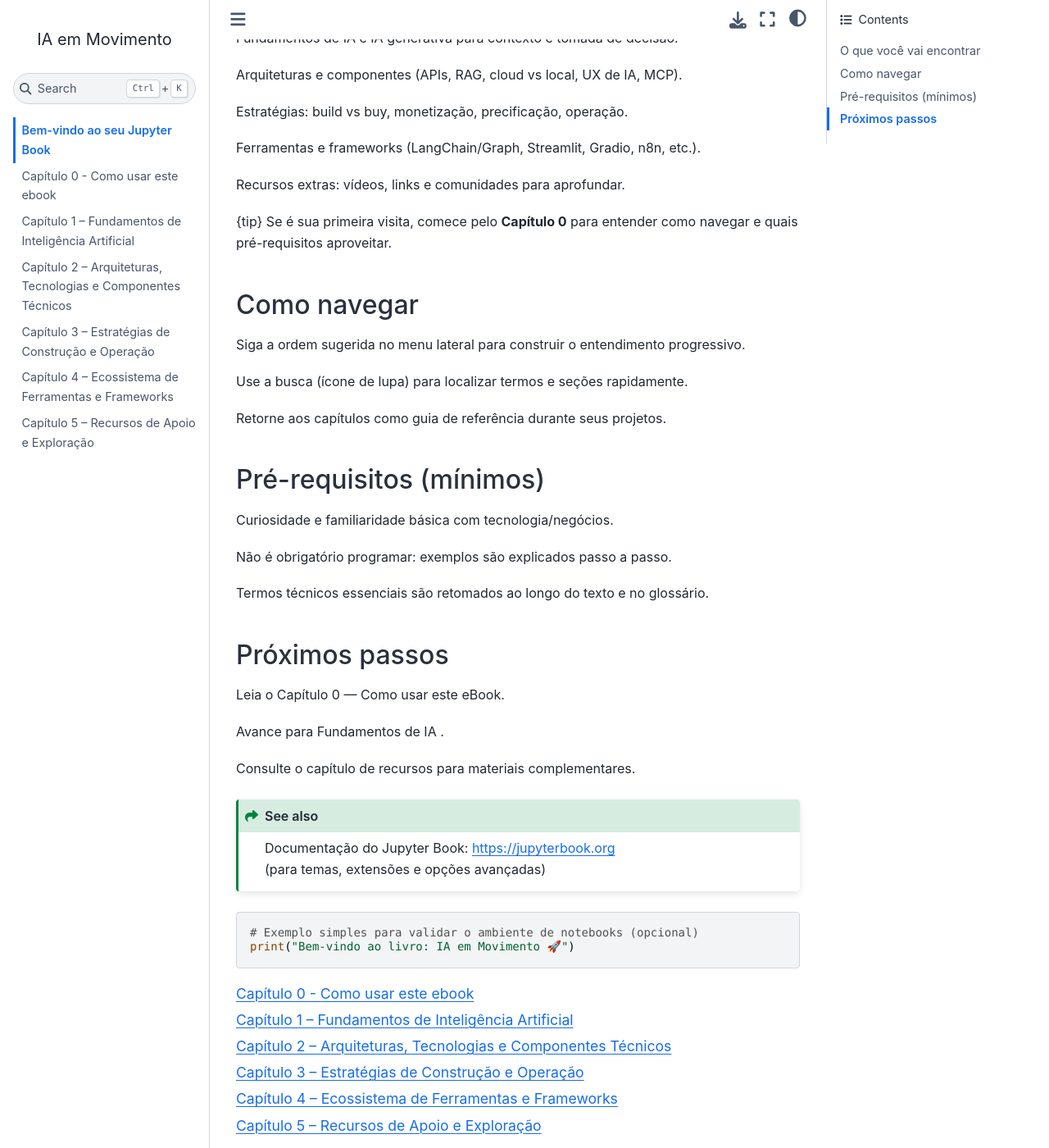
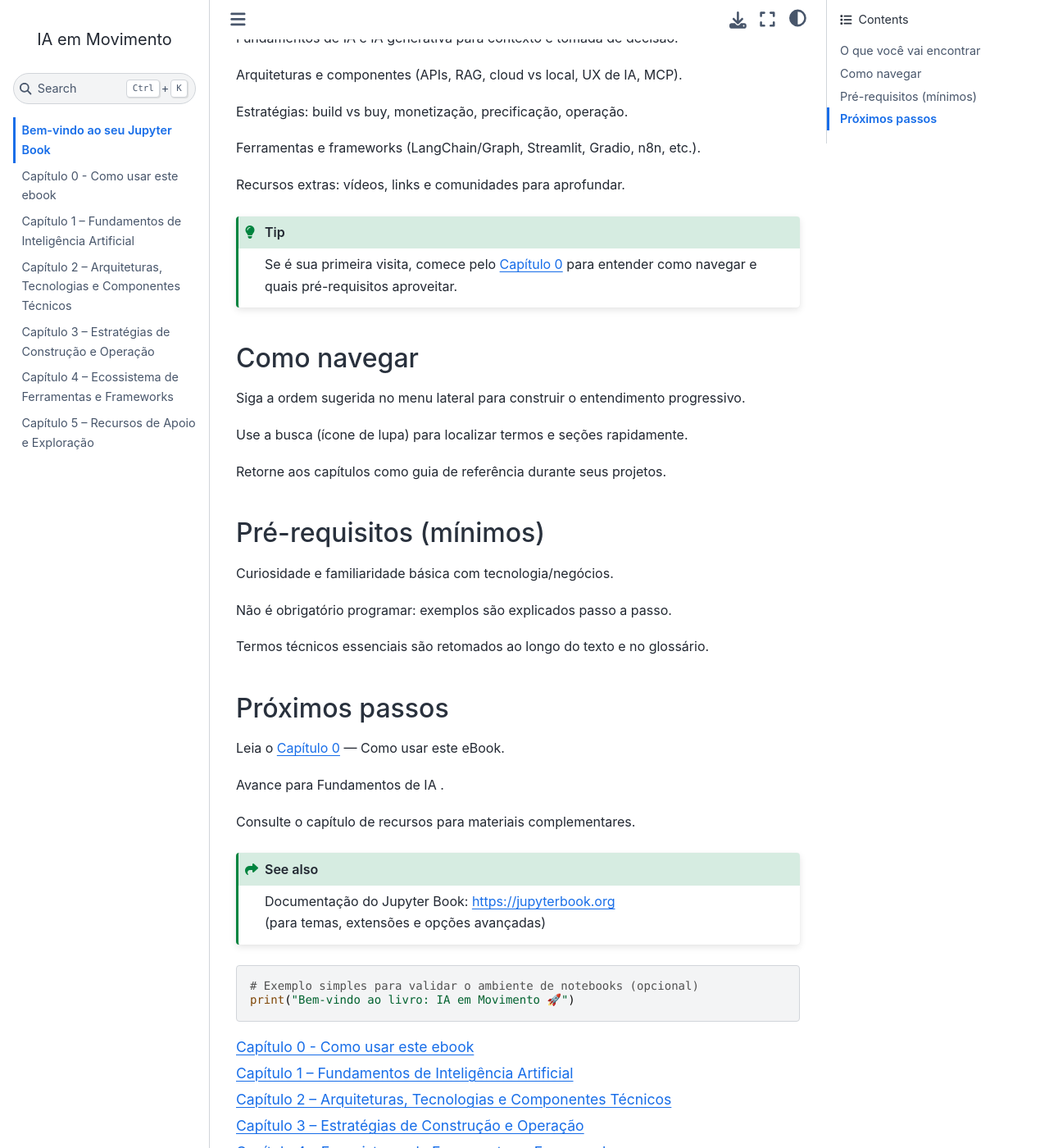
Before and after one commit to unb-lamfo-negocios-ai/LivroIAemMovimento, a Jupyter Book: the page built from intro.md, in a window 1280 px wide and 1400 px high, scrolled down 441 px. Shown: the whole window at 82% size. Built offline with Jupyter Book 1.0.4 settings and Sphinx 7.4.7 and the Sphinx Book theme 1.1.4, drawn with Linux system fonts in a browser that asks for light colours; some of the changed lines change nothing that is shown.

Commit message:
Update intro.md

````diff
--- a/intro.md
+++ b/intro.md
@@ -23,8 +23,9 @@ Ferramentas e frameworks (LangChain/Graph, Streamlit, Gradio, n8n, etc.).
 
 Recursos extras: vídeos, links e comunidades para aprofundar.
 
-{tip}
-Se é sua primeira visita, comece pelo **Capítulo 0** para entender como navegar e quais pré-requisitos aproveitar.
+```{tip}
+Se é sua primeira visita, comece pelo {doc}`Capítulo 0 <cap0>` para entender como navegar e quais pré-requisitos aproveitar.
+```
 
 ## Como navegar
 
@@ -44,7 +45,7 @@ Termos técnicos essenciais são retomados ao longo do texto e no glossário.
 
 ## Próximos passos
 
-Leia o Capítulo 0
+Leia o {doc}`Capítulo 0 <cap0>`
  — Como usar este eBook.
 
 Avance para Fundamentos de IA
````
